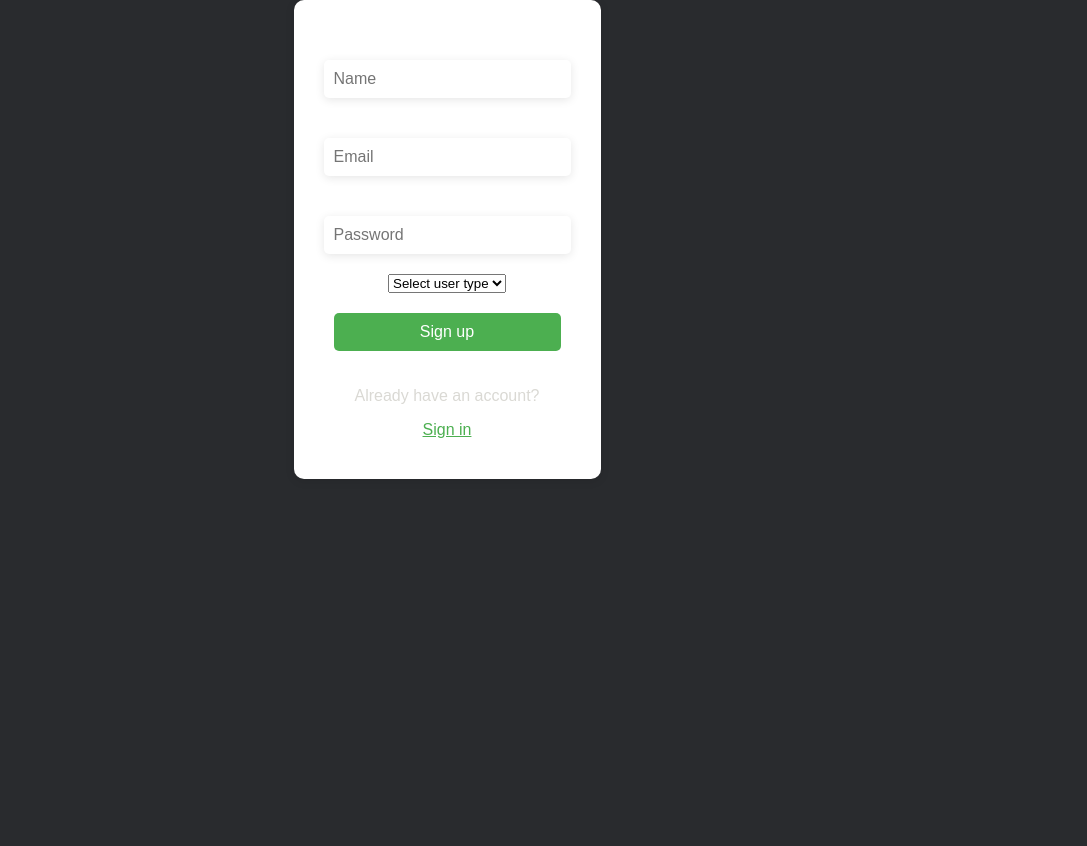
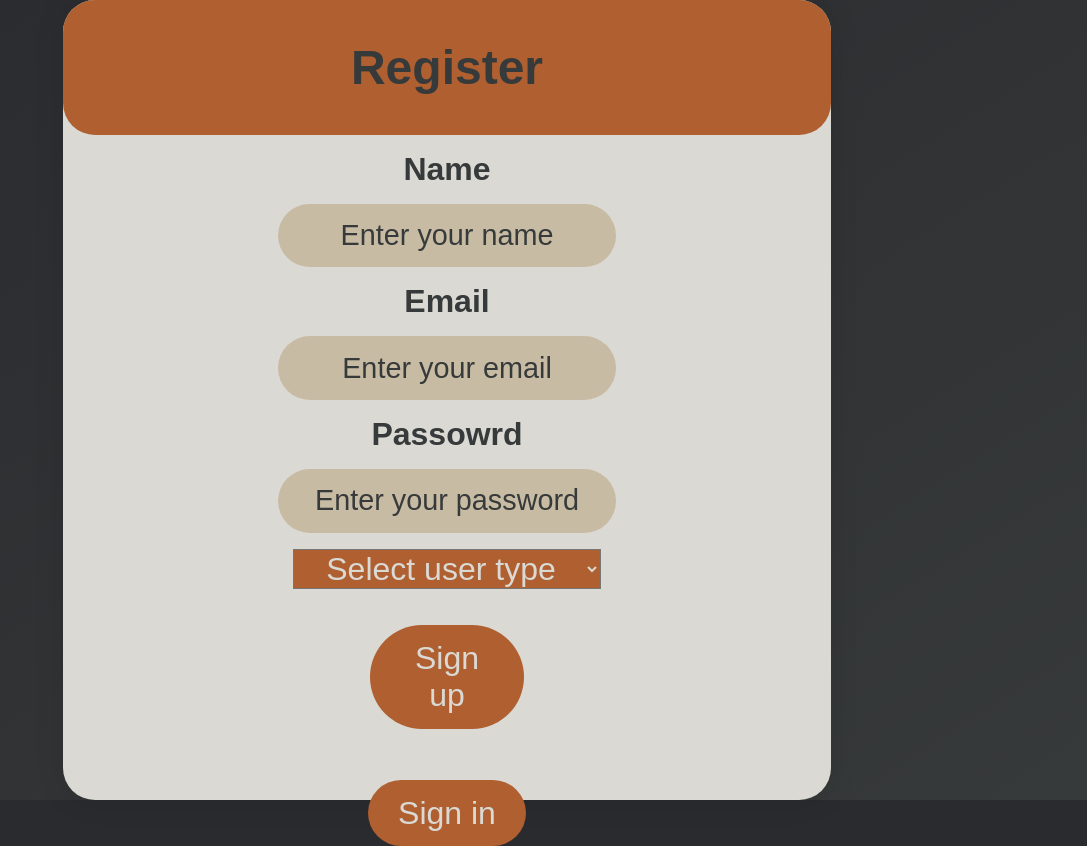
Before and after one commit to HassanMH99/MidProject, a React (Create React App) app: page /register in a window 1280 px wide. Shown: the whole page, without its empty margins (193-1280 px from the left). Before the commit the page ends 800 px from the top, so only its background shows below. Built offline with nearby package versions, Linux system fonts and the light colour scheme; no server answers.

Commit message:
Style Login and Register done

```diff
--- a/src/components/Login/Login.css
+++ b/src/components/Login/Login.css
@@ -1,52 +1,85 @@
 .login-form-container {
   display: flex;
+  align-items: center;
   justify-content: center;
-    align-items: center;
-    height: 100%;
+  width: 100%;
+  height: 100vh;
+  background: linear-gradient(to bottom right, #292b2e, #373a3a);
 }
 
 .login-form {
+  background-color: #dad9d4;
+  border-radius: 20px;
+  box-shadow: 0px 0px 30px rgba(0, 0, 0, 0.1);
+  width: 60%;
+  height: 70%;
+  border-radius: 2em;
   display: flex;
   flex-direction: column;
   align-items: center;
-    background-color: #fff;
-    padding: 40px;
-    border-radius: 10px;
-    box-shadow: 0 2px 10px rgba(0, 0, 0, 0.1);
+  gap: 1em;
+}
+.login-div{
+  background-color: #AF5F30;
+  width: 100%;
+  border-radius: 2em;
+}
+.login-form label{
+  font-size: 2rem;
+  font-weight: bold;
+  color: #373a3a;
+
+}
+.login-form h2 {
+  font-size: 3rem;
+  font-weight: bold;
+  color: #373a3a;
+
 }
 
 .login-input {
-    width: 100%;
-    margin: 20px 0;
-    padding: 10px;
+  padding: 2%;
+  font-size: 1.8rem;
+  color: #373a3a;
   border: none;
-    border-radius: 5px;
-    box-shadow: 0 2px 10px rgba(0, 0, 0, 0.1);
-    font-size: 16px;
+  text-align: center;
+  width: 40%;
+  border-radius: 2em;
+  background-color: #c8bba3;
+}
+
+.login-input::placeholder {
+  color: #373a3a;
 }
 
 .login-button {
-    width: 100%;
-    margin: 20px 0;
-    padding: 10px;
+  background-color: #af5f30;
+  color: #dad9d4;
   border: none;
-    border-radius: 5px;
-    background-color: #4caf50;
-    color: #fff;
-    font-size: 16px;
+  border-radius: 2em;
+  font-size: 2rem;
+  padding: 15px 30px;
   cursor: pointer;
+  margin-top: 20px;
+}
+
+.login-button:hover {
+  background: linear-gradient(to bottom right, #af5f30, #e5b797, #c8bba3);
+  color: #373a3a;
 }
 
 .register-button {
+  background-color: #af5f30;
+  color: #dad9d4;
+  border: none;
+  border-radius: 2em;
+  font-size: 2rem;
+  padding: 15px 30px;
+  cursor: pointer;
   margin-top: 20px;
-    border: none;
-    background-color: transparent;
-    color: #4caf50;
-    font-size: 16px;
-    cursor: pointer;
-    transition: color 0.2s ease-in-out;
 }
 
 .register-button:hover {
-    color: #2c7b43;
+  background: linear-gradient(to bottom right, #af5f30, #e5b797, #c8bba3);
+  color: #373a3a;
 }
--- a/src/components/Login/Login.jsx
+++ b/src/components/Login/Login.jsx
@@ -53,20 +53,26 @@ export function Login() {
     return (
       <div className="login-form-container">
         <form className="login-form" onSubmit={handleSignIn}>
-          <h2>Welcome back!</h2>
+          <div className="login-div">
+            <h2>Welcome To Workout Website</h2>
+          </div>
+          <label htmlFor="">Email</label>
           <input
+             required
             className="login-input"
             type="email"
             value={email}
             onChange={(e) => setEmail(e.target.value)}
-            placeholder="Email"
+            placeholder="Enter your email"
           />
+          <label htmlFor="">Passowrd</label>
           <input
+          required
             className="login-input"
             type="password"
             value={password}
             onChange={(e) => setPassword(e.target.value)}
-            placeholder="Password"
+            placeholder="Enter your password"
           />
           <button className="login-button" type="submit">
             Sign in
--- a/src/components/Register/Register.css
+++ b/src/components/Register/Register.css
@@ -1,52 +1,110 @@
-.login-form-container {
+.Register-form-container {
   display: flex;
+  align-items: center;
   justify-content: center;
-    align-items: center;
-    height: 100%;
+  width: 100%;
+  height: 100vh;
+  background: linear-gradient(to bottom right, #292b2e, #373a3a);
 }
 
-  .login-form {
+.Register-form {
+  background-color: #dad9d4;
+  border-radius: 20px;
+  box-shadow: 0px 0px 30px rgba(0, 0, 0, 0.1);
+  width: 60%;
+  height: 100%;
+  border-radius: 2em;
   display: flex;
   flex-direction: column;
   align-items: center;
-    background-color: #fff;
-    padding: 40px;
-    border-radius: 10px;
-    box-shadow: 0 2px 10px rgba(0, 0, 0, 0.1);
+  gap: 1em;
+  opacity: 0;
+  animation: fadeIn 0.5s ease-in-out forwards;
 }
 
-  .login-input {
-    width: 100%;
-    margin: 20px 0;
-    padding: 10px;
-    border: none;
-    border-radius: 5px;
-    box-shadow: 0 2px 10px rgba(0, 0, 0, 0.1);
-    font-size: 16px;
+@keyframes fadeIn {
+  from {
+    opacity: 0;
+    transform: translateY(20px);
+  }
+  to {
+    opacity: 1;
+    transform: translateY(0);
+  }
 }
 
-  .login-button {
+.Register-div {
+  background-color: #AF5F30;
   width: 100%;
-    margin: 20px 0;
-    padding: 10px;
+  border-radius: 2em;
+}
+
+.Register-form label {
+  font-size: 2rem;
+  font-weight: bold;
+  color: #373a3a;
+}
+
+.Register-form h2 {
+  font-size: 3rem;
+  font-weight: bold;
+  color: #373a3a;
+}
+
+.Register-select {
+  width: 40%;
+  height: 5%;
+  background-color: #AF5F30;
+  text-align: center;
+  font-size: 2rem;
+  color: #dad9d4;
+}
+
+.Register-input {
+  padding: 2%;
+  font-size: 1.8rem;
+  color: #373a3a;
   border: none;
-    border-radius: 5px;
-    background-color: #4caf50;
-    color: #fff;
-    font-size: 16px;
+  text-align: center;
+  width: 40%;
+  border-radius: 2em;
+  background-color: #c8bba3;
+}
+
+.Register-input::placeholder {
+  color: #373a3a;
+}
+
+.Register-button {
+  background-color: #af5f30;
+  color: #dad9d4;
+  border: none;
+  border-radius: 2em;
+  font-size: 2rem;
+  padding: 15px 30px;
   cursor: pointer;
+  margin-top: 20px;
+  width: 20%;
+}
+
+.Register-button:hover {
+  background: linear-gradient(to bottom right, #af5f30, #e5b797, #c8bba3);
+  color: #373a3a;
 }
 
 .register-button {
+  background-color: #af5f30;
+  color: #dad9d4;
+  border: none;
+  border-radius: 2em;
+  font-size: 2rem;
+  padding: 15px 30px;
+  cursor: pointer;
   margin-top: 20px;
-    border: none;
-    background-color: transparent;
-    color: #4caf50;
-    font-size: 16px;
-    cursor: pointer;
-    transition: color 0.2s ease-in-out;
+  text-decoration: none;
 }
 
 .register-button:hover {
-    color: #2c7b43;
+  background: linear-gradient(to bottom right, #af5f30, #e5b797, #c8bba3);
+  color: #373a3a;
 }
--- a/src/components/Register/Register.jsx
+++ b/src/components/Register/Register.jsx
@@ -41,35 +41,49 @@ export function Register() {
   };
 
   return (
-    <div className="login-form-container">
-      <form className="login-form" onSubmit={handleSignUp}>
+    <div className="Register-form-container">
+      <form className="Register-form" onSubmit={handleSignUp}>
+        <div className="Register-div">
+          <h2>Register</h2>
+        </div>
+        <label htmlFor="">Name</label>
         <input
-          className="login-input"
+          required
+          className="Register-input"
           type="text"
           value={name}
           onChange={(e) => setName(e.target.value)}
-          placeholder="Name"
+          placeholder="Enter your name"
         />
+        <label htmlFor="">Email</label>
         <input
-          className="login-input"
+          required
+          className="Register-input"
           type="email"
           value={email}
           onChange={(e) => setEmail(e.target.value)}
-          placeholder="Email"
+          placeholder="Enter your email"
         />
+        <label htmlFor="">Passowrd</label>
         <input
-          className="login-input"
+          required
+          className="Register-input"
           type="password"
           value={password}
           onChange={(e) => setPassword(e.target.value)}
-          placeholder="Password"
+          placeholder="Enter your password"
         />
-        <select value={userType} onChange={(e) => setUserType(e.target.value)}>
+        <select
+          required
+          className="Register-select"
+          value={userType}
+          onChange={(e) => setUserType(e.target.value)}
+        >
           <option value="">Select user type</option>
           <option value="coach">Coach</option>
           <option value="trainer">Trainer</option>
         </select>
-        <button className="login-button" type="submit">
+        <button className="Register-button" type="submit">
           Sign up
         </button>
         <div>
```
Lines whose indentation alone changed are shown as unchanged.
